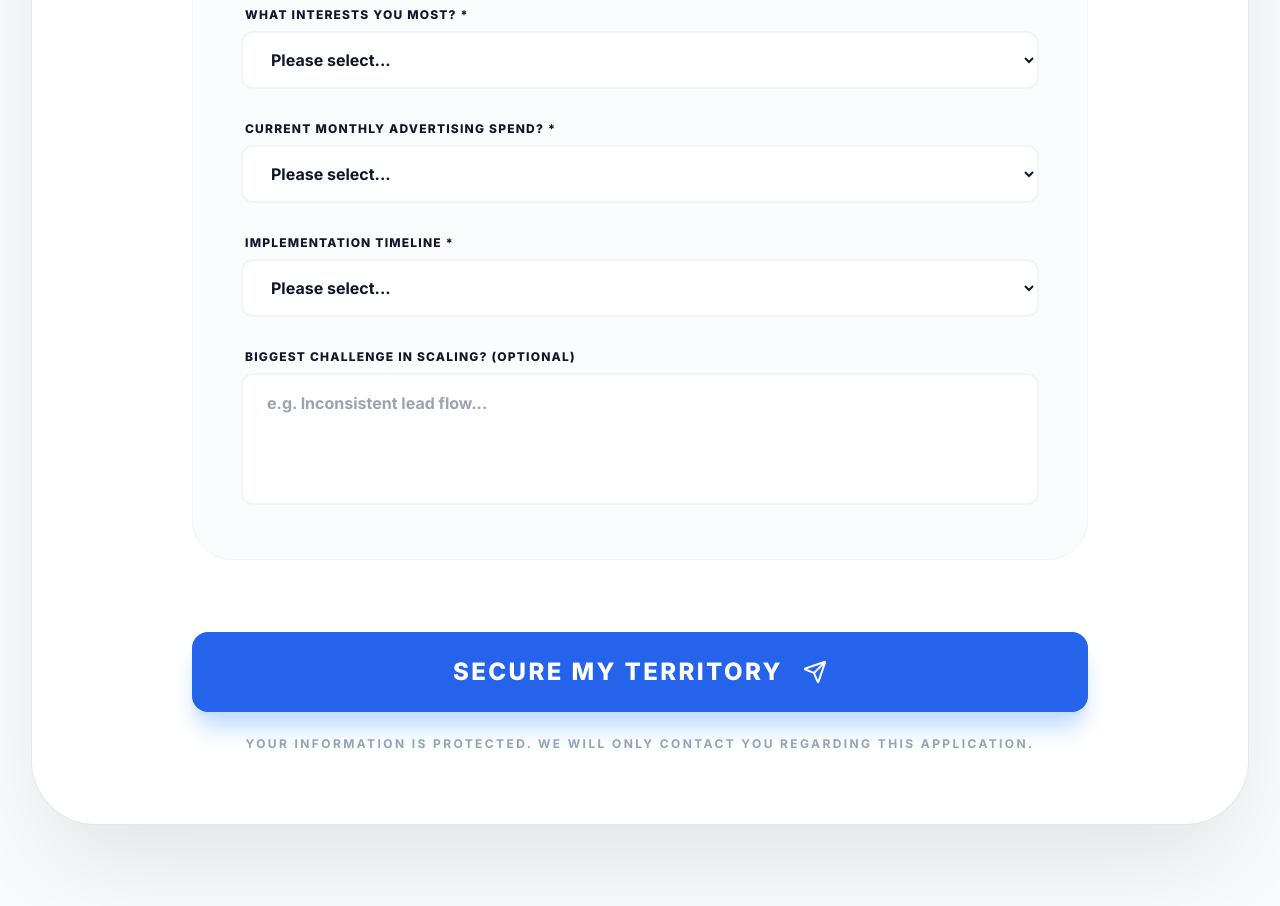
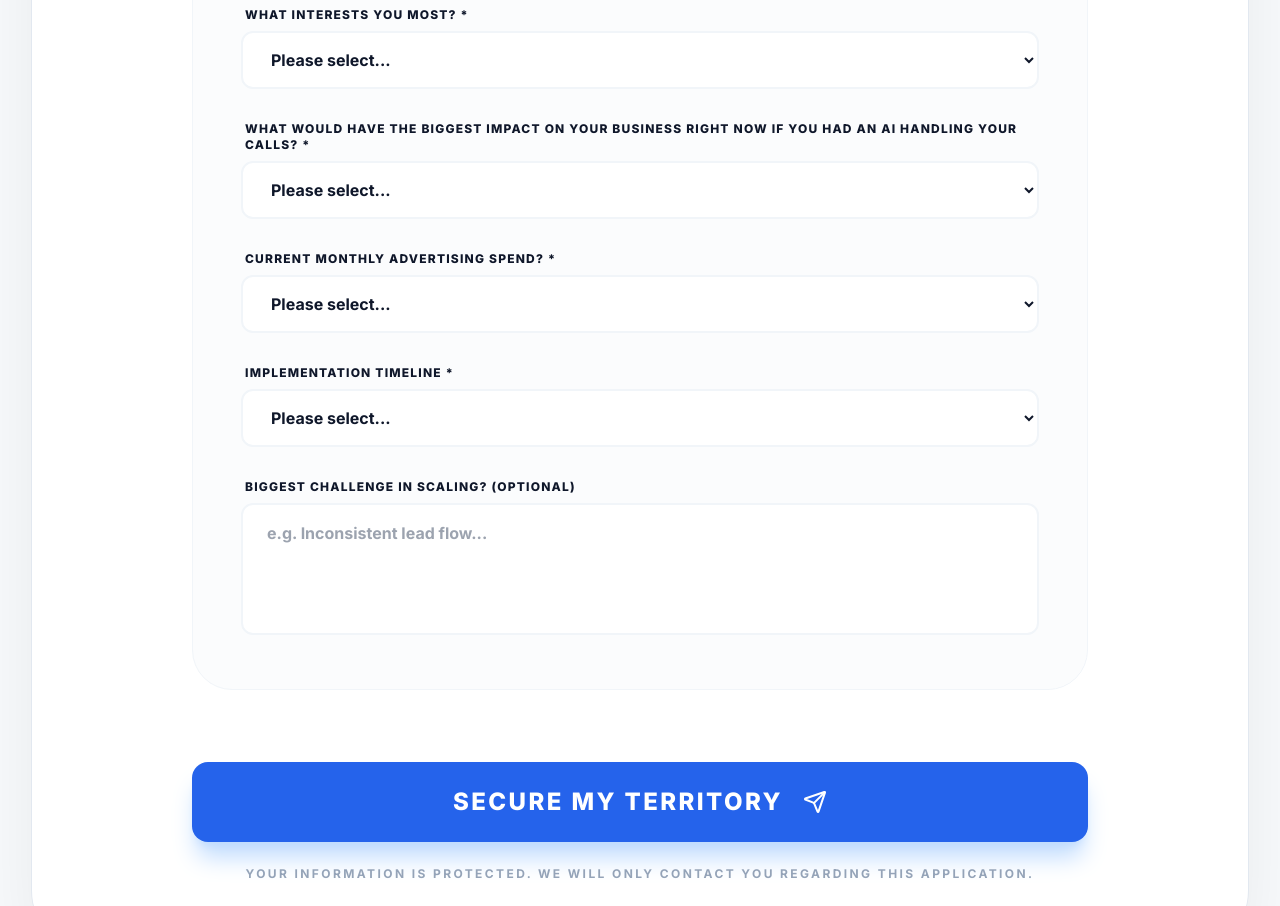
Before and after one commit to Manifesto32/aiagencywebsite, a React (Vite) app: page / in a window 1280 px wide. Shown: the part 10540-11446 px from the top of the page. Built offline with nearby package versions, Linux system fonts and the light colour scheme.

Commit message:
feat(lead-form): Add business impact question
Introduces a new field to the lead form to capture the user's primary business impact goal for AI automation. This provides more targeted insights for sales qualification.

```diff
--- a/components/LeadForm.tsx
+++ b/components/LeadForm.tsx
@@ -18,6 +18,7 @@ const LeadForm: React.FC = () => {
     postalCode: '',
     source: '',
     interest: '',
+    impact: '',
     adSpend: '',
     timeline: '',
     challenge: ''
@@ -54,6 +55,7 @@ const LeadForm: React.FC = () => {
       postal_code: formData.postalCode,
       lead_source: formData.source,
       service_interest: formData.interest,
+      business_impact_goal: formData.impact,
       current_ad_spend: formData.adSpend,
       implementation_timeline: formData.timeline,
       business_challenge: formData.challenge,
@@ -329,6 +331,22 @@ const LeadForm: React.FC = () => {
                       </select>
                     </div>
                     <div className="space-y-2">
+                      <label htmlFor="impact" className="block text-xs font-black text-slate-900 uppercase tracking-widest ml-1">What would have the biggest impact on your business right now if you had an AI handling your calls? *</label>
+                      <select
+                        required
+                        id="impact"
+                        name="impact"
+                        value={formData.impact}
+                        onChange={handleChange}
+                        className="w-full px-6 py-4 rounded-xl border-2 border-slate-100 focus:ring-4 focus:ring-blue-500/10 focus:border-blue-500 transition-all outline-none bg-white text-slate-900 font-bold text-base"
+                      >
+                        <option value="" disabled>Please select...</option>
+                        <option>Responding to leads faster (I'm getting leads but missing opportunities)</option>
+                        <option>Getting more qualified leads in the first place (I need more appointments)</option>
+                        <option>Both - I need a complete system</option>
+                      </select>
+                    </div>
+                    <div className="space-y-2">
                       <label htmlFor="adSpend" className="block text-xs font-black text-slate-900 uppercase tracking-widest ml-1">Current monthly advertising spend? *</label>
                       <select
                         required
```
